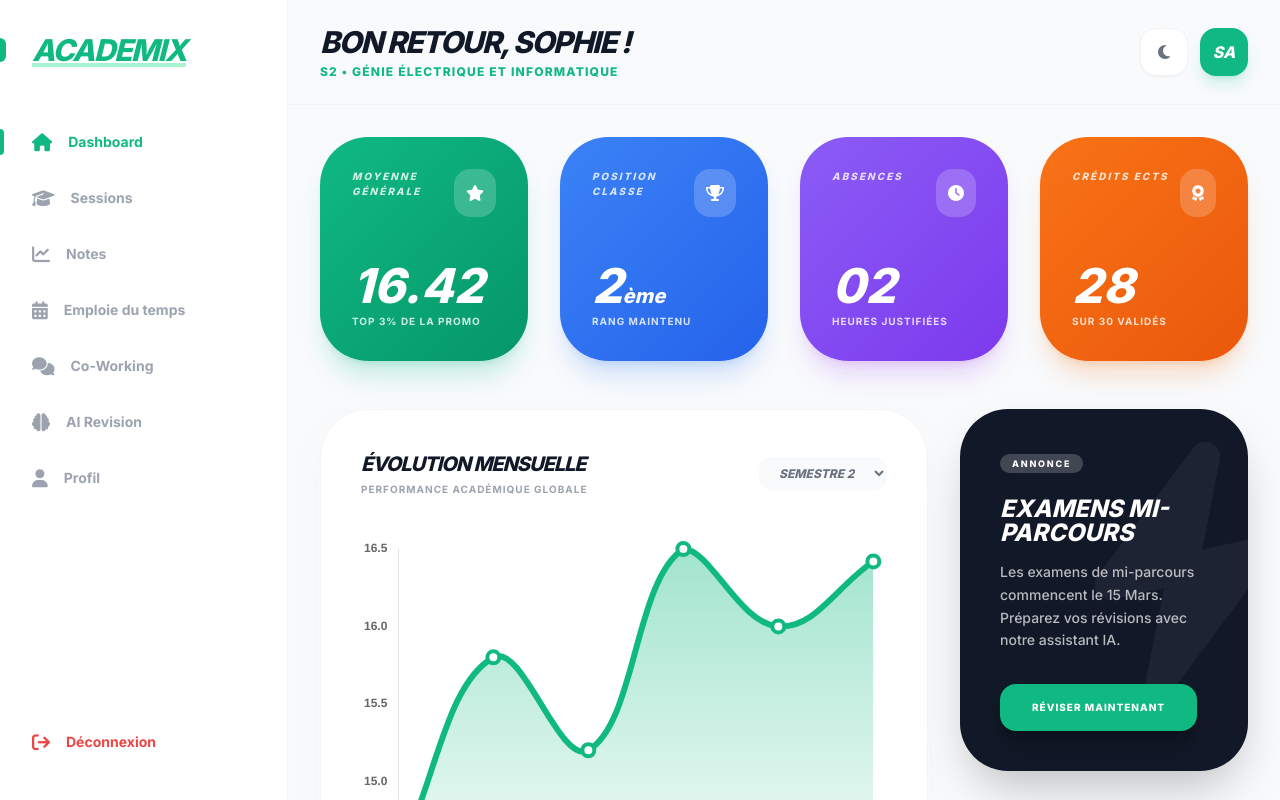
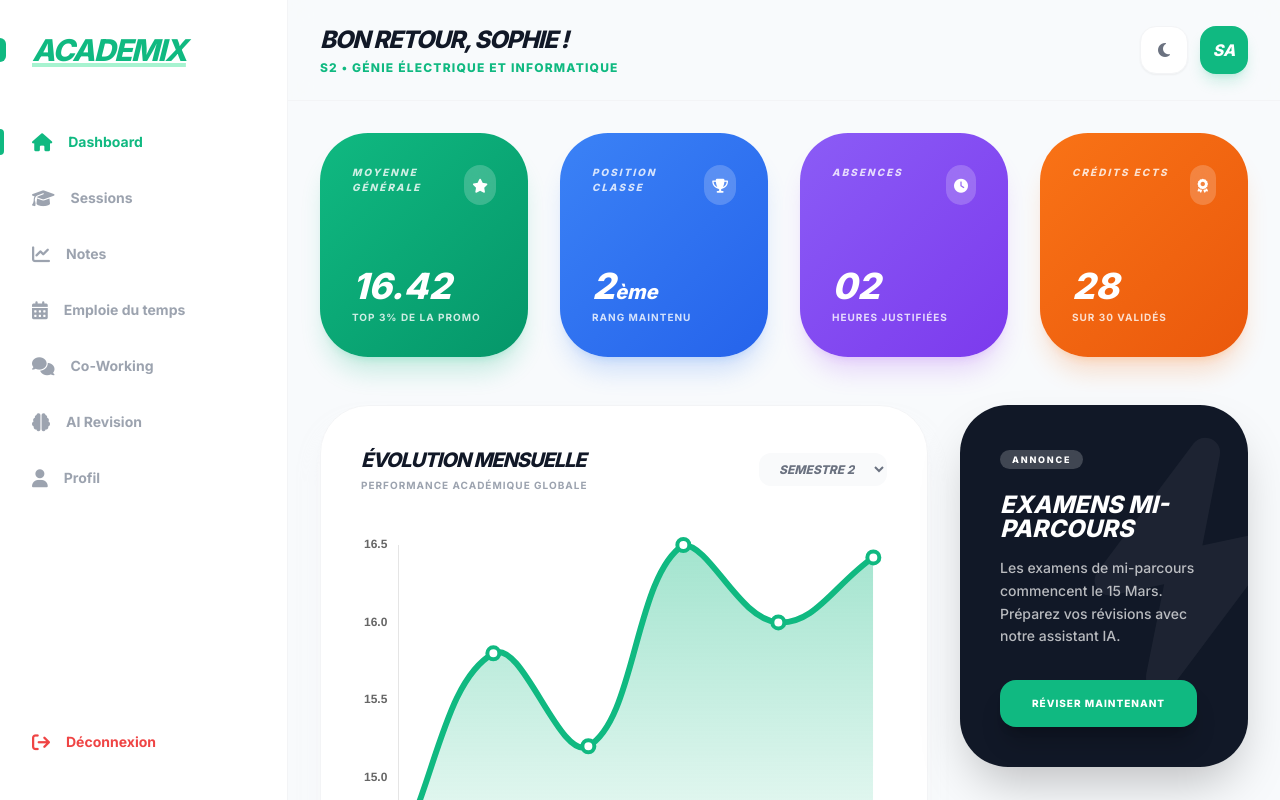
Before and after one commit to octavebahoun/prototype, a website: page home.html in a window 1280 px wide. Drawn offline with nearby package versions, Linux system fonts and the light colour scheme.

Commit message:
Reduce font and icon sizes in student and chef dashboards

```diff
--- a/home.html
+++ b/home.html
@@ -52,7 +52,7 @@
             </div>
             <nav class="flex-1 px-4 mt-4 space-y-1">
                 <a href="home.html" class="flex items-center gap-4 px-4 py-3 rounded-xl sidebar-item-active">
-                    <i class="fa-solid fa-house text-lg font-bold"></i>
+                    <i class="fa-solid fa-house text-lg"></i>
                     <span class="text-sm">Dashboard</span>
                 </a>
                 <a href="sessions.html" class="flex items-center gap-4 px-4 py-3 rounded-xl text-gray-400 dark:text-slate-500 hover:text-emerald-500 transition-all">
@@ -96,7 +96,7 @@
                     <div class="flex items-center gap-4">
                         <button id="sidebar-toggle" class="lg:hidden w-10 h-10 flex items-center justify-center text-gray-500 border border-gray-200 dark:border-slate-800 rounded-xl hover:bg-white transition-all"><i class="fa-solid fa-bars-staggered"></i></button>
                         <div>
-                            <h1 class="text-lg lg:text-3xl font-black text-gray-900 dark:text-slate-100 uppercase italic tracking-tighter leading-none">Bon retour, Sophie !</h1>
+                            <h1 class="text-lg lg:text-2xl font-black text-gray-900 dark:text-slate-100 uppercase italic tracking-tighter leading-none">Bon retour, Sophie !</h1>
                             <p class="hidden sm:block text-xs font-black text-emerald-500 uppercase tracking-widest mt-1">S2 • GÉNIE ÉLECTRIQUE ET INFORMATIQUE</p>
                         </div>
                     </div>
@@ -116,10 +116,10 @@
                     <div class="card-green p-6 lg:p-8 rounded-[2rem] lg:rounded-[3rem] text-white shadow-xl shadow-emerald-500/20 relative overflow-hidden flex flex-col justify-between h-48 lg:h-56">
                         <div class="flex justify-between items-start">
                             <span class="text-[10px] font-black uppercase tracking-[0.2em] opacity-80 italic">Moyenne Générale</span>
-                            <div class="bg-white/20 p-2 lg:p-3 rounded-xl lg:rounded-2xl backdrop-blur-md"><i class="fa-solid fa-star"></i></div>
+                            <div class="bg-white/20 p-2 rounded-xl lg:rounded-2xl backdrop-blur-md"><i class="fa-solid fa-star text-sm"></i></div>
                         </div>
                         <div>
-                            <div class="text-4xl lg:text-5xl font-black italic mb-1 leading-none">16.42</div>
+                            <div class="text-3xl lg:text-4xl font-black italic mb-1 leading-none">16.42</div>
                             <p class="text-[10px] font-bold uppercase tracking-widest opacity-80">Top 3% de la promo</p>
                         </div>
                     </div>
@@ -127,30 +127,30 @@
                     <div class="card-blue p-6 lg:p-8 rounded-[2rem] lg:rounded-[3rem] text-white shadow-xl shadow-blue-500/20 relative overflow-hidden flex flex-col justify-between h-48 lg:h-56">
                         <div class="flex justify-between items-start">
                             <span class="text-[10px] font-black uppercase tracking-[0.2em] opacity-80 italic">Position Classe</span>
-                            <div class="bg-white/20 p-2 lg:p-3 rounded-xl lg:rounded-2xl backdrop-blur-md"><i class="fa-solid fa-trophy"></i></div>
+                            <div class="bg-white/20 p-2 rounded-xl lg:rounded-2xl backdrop-blur-md"><i class="fa-solid fa-trophy text-sm"></i></div>
                         </div>
                         <div>
-                            <div class="text-4xl lg:text-5xl font-black italic mb-1 leading-none">2<span class="text-xl">ème</span></div>
+                            <div class="text-3xl lg:text-4xl font-black italic mb-1 leading-none">2<span class="text-xl">ème</span></div>
                             <p class="text-[10px] font-bold uppercase tracking-widest opacity-80">Rang maintenu</p>
                         </div>
                     </div>
                     <div class="card-purple p-6 lg:p-8 rounded-[2rem] lg:rounded-[3rem] text-white shadow-xl shadow-purple-500/20 relative overflow-hidden flex flex-col justify-between h-48 lg:h-56">
                         <div class="flex justify-between items-start">
                             <span class="text-[10px] font-black uppercase tracking-[0.2em] opacity-80 italic">Absences</span>
-                            <div class="bg-white/20 p-2 lg:p-3 rounded-xl lg:rounded-2xl backdrop-blur-md"><i class="fa-solid fa-clock"></i></div>
+                            <div class="bg-white/20 p-2 rounded-xl lg:rounded-2xl backdrop-blur-md"><i class="fa-solid fa-clock text-sm"></i></div>
                         </div>
                         <div>
-                            <div class="text-4xl lg:text-5xl font-black italic mb-1 leading-none">02</div>
+                            <div class="text-3xl lg:text-4xl font-black italic mb-1 leading-none">02</div>
                             <p class="text-[10px] font-bold uppercase tracking-widest opacity-80">Heures justifiées</p>
                         </div>
                     </div>
                     <div class="card-orange p-6 lg:p-8 rounded-[2rem] lg:rounded-[3rem] text-white shadow-xl shadow-orange-500/20 relative overflow-hidden flex flex-col justify-between h-48 lg:h-56">
                         <div class="flex justify-between items-start">
                             <span class="text-[10px] font-black uppercase tracking-[0.2em] opacity-80 italic">Crédits ECTS</span>
-                            <div class="bg-white/20 p-2 lg:p-3 rounded-xl lg:rounded-2xl backdrop-blur-md"><i class="fa-solid fa-award"></i></div>
+                            <div class="bg-white/20 p-2 rounded-xl lg:rounded-2xl backdrop-blur-md"><i class="fa-solid fa-award text-sm"></i></div>
                         </div>
                         <div>
-                            <div class="text-4xl lg:text-5xl font-black italic mb-1 leading-none">28</div>
+                            <div class="text-3xl lg:text-4xl font-black italic mb-1 leading-none">28</div>
                             <p class="text-[10px] font-bold uppercase tracking-widest opacity-80">Sur 30 validés</p>
                         </div>
                     </div>
```
Also changed, not shown: chef_dept_dashboard.html (+5 -5 lines).
